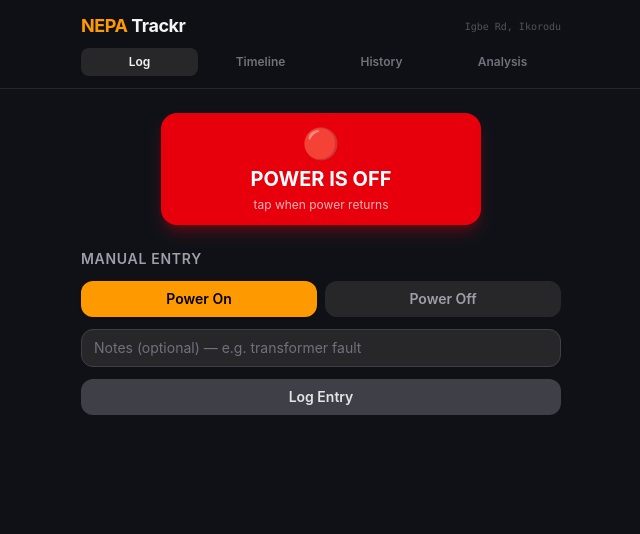
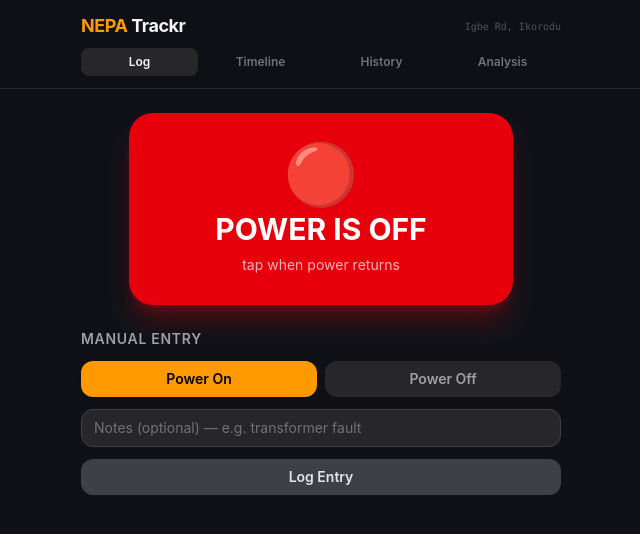
Before and after one commit to Awesohme/Nepa-trackr, a React (Vite) app: page / in a window 1280 px wide. Shown: the top 534 px of the page, without its empty margins (319-959 px from the left). Built offline with nearby package versions, Linux system fonts and the light colour scheme; no server answers.

Commit message:
History badges match toggle colors

```diff
--- a/src/components/HistoryList.jsx
+++ b/src/components/HistoryList.jsx
@@ -79,16 +79,15 @@ export default function HistoryList() {
             key={e.id}
             className="flex items-center gap-2 px-3 py-2 rounded-lg bg-zinc-800/50 text-sm"
           >
-            <div
-              className={`w-2 h-2 rounded-full shrink-0 ${
-                e.status === 'on' ? 'bg-amber-500' : 'bg-red-500'
-              }`}
-            />
+            <div className={`px-2.5 py-1 rounded-lg text-xs font-bold shrink-0 ${
+              e.status === 'on'
+                ? 'bg-amber-500/20 text-amber-400'
+                : 'bg-red-600/20 text-red-400'
+            }`}>
+              {e.status === 'on' ? 'ON' : 'OFF'}
+            </div>
             <div className="flex-1 min-w-0">
-              <div className="text-zinc-200 font-medium">
-                {e.status === 'on' ? 'Power On' : 'Power Off'}
-              </div>
-              <div className="text-zinc-500 text-xs font-mono truncate">
+              <div className="text-zinc-300 text-xs font-mono truncate">
                 {formatTime(e.started_at)}
               </div>
             </div>
--- a/src/components/QuickToggle.jsx
+++ b/src/components/QuickToggle.jsx
@@ -62,28 +62,28 @@ export default function QuickToggle() {
         onClick={handleToggle}
         disabled={toggling}
         className={`
-          w-full max-w-xs h-28 rounded-2xl font-bold text-xl
+          w-full max-w-sm h-48 rounded-3xl font-bold text-3xl
           transition-all duration-300 ease-in-out
           disabled:opacity-50 disabled:cursor-not-allowed
           ${isOn
-            ? 'bg-amber-500 hover:bg-amber-400 text-black shadow-lg shadow-amber-500/30'
-            : 'bg-red-600 hover:bg-red-500 text-white shadow-lg shadow-red-600/30'
+            ? 'bg-amber-500 hover:bg-amber-400 text-black shadow-xl shadow-amber-500/30'
+            : 'bg-red-600 hover:bg-red-500 text-white shadow-xl shadow-red-600/30'
           }
         `}
       >
         {toggling ? (
-          <span className="animate-pulse">...</span>
+          <span className="text-4xl animate-pulse">...</span>
         ) : isOn ? (
-          <span className="flex flex-col items-center gap-1">
-            <span className="text-3xl">⚡</span>
+          <span className="flex flex-col items-center gap-2">
+            <span className="text-6xl">⚡</span>
             <span>POWER IS ON</span>
-            <span className="text-xs font-normal opacity-70">tap if power goes off</span>
+            <span className="text-sm font-normal opacity-70">tap if power goes off</span>
           </span>
         ) : (
-          <span className="flex flex-col items-center gap-1">
-            <span className="text-3xl">🔴</span>
+          <span className="flex flex-col items-center gap-2">
+            <span className="text-6xl">🔴</span>
             <span>POWER IS OFF</span>
-            <span className="text-xs font-normal opacity-70">tap when power returns</span>
+            <span className="text-sm font-normal opacity-70">tap when power returns</span>
           </span>
         )}
       </button>
--- a/src/components/TimelineView.jsx
+++ b/src/components/TimelineView.jsx
@@ -2,7 +2,7 @@ import { useState, useEffect } from 'react';
 
 function getHourBlock(status) {
   if (status === 'on') return 'bg-amber-500';
-  if (status === 'off') return 'bg-zinc-700';
+  if (status === 'off') return 'bg-red-800';
   return 'bg-zinc-800';
 }
 
@@ -97,7 +97,7 @@ export default function TimelineView() {
           <div className="w-3 h-3 rounded-sm bg-amber-500" /> On
         </div>
         <div className="flex items-center gap-1.5">
-          <div className="w-3 h-3 rounded-sm bg-zinc-700" /> Off
+          <div className="w-3 h-3 rounded-sm bg-red-800" /> Off
         </div>
         <div className="flex items-center gap-1.5">
           <div className="w-3 h-3 rounded-sm bg-zinc-800" /> Unknown
```
